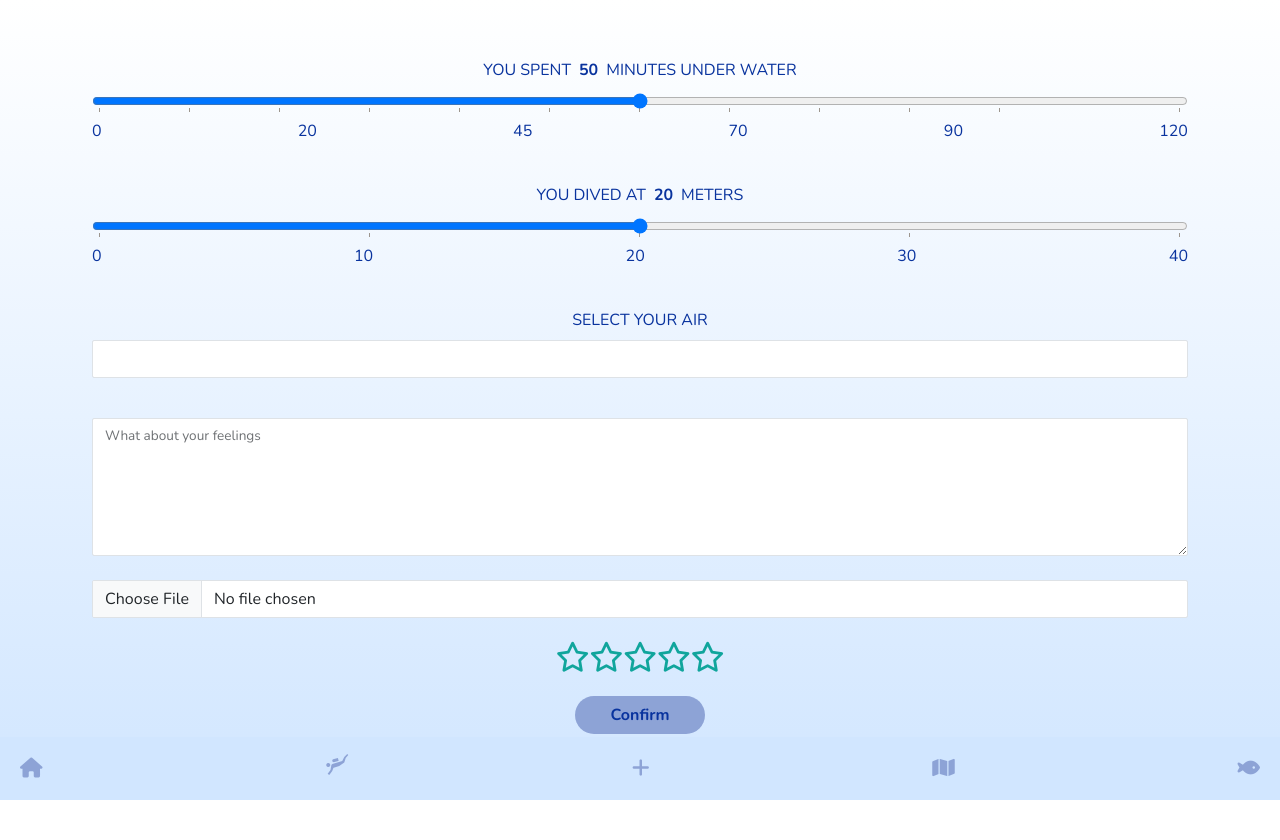
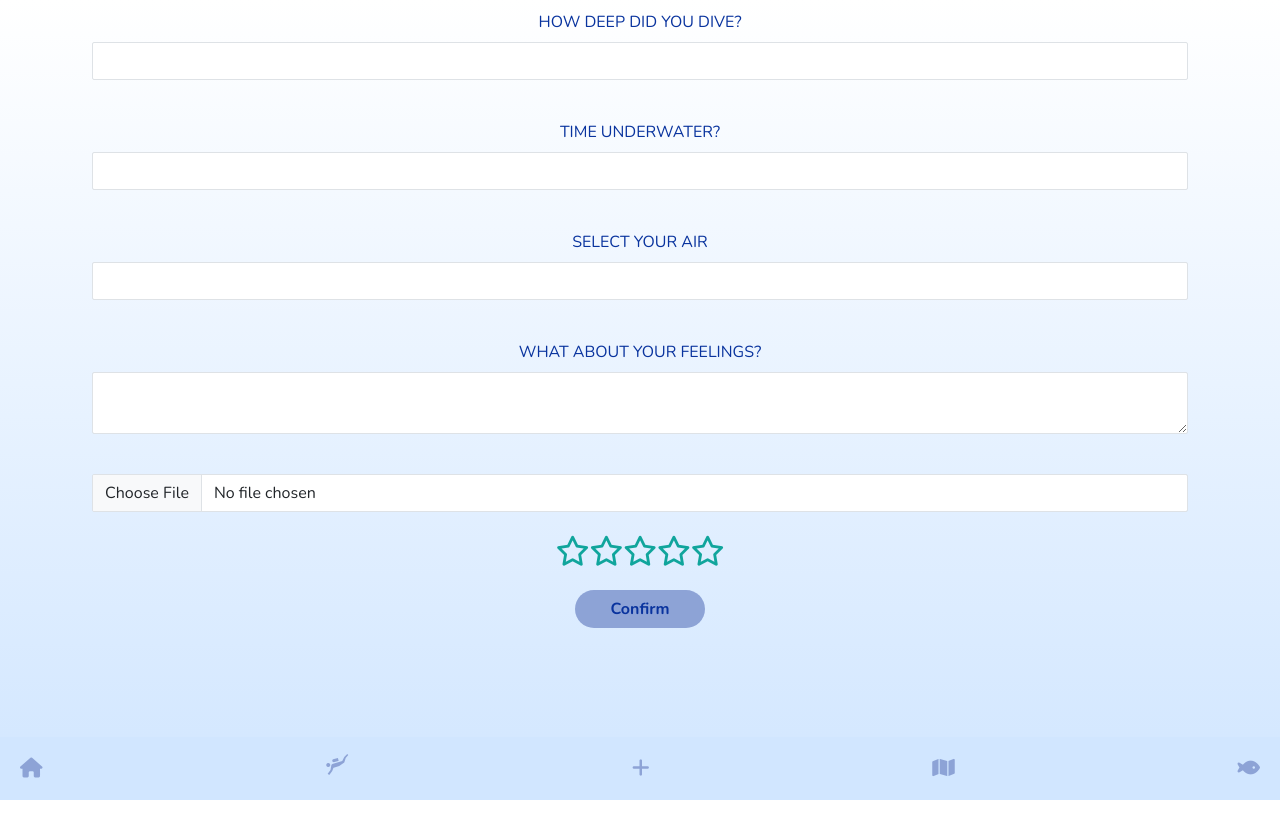
Before and after one commit to filiflow/SCUBAPRO, a Rails app: page /divings/1/participations/new in a window 1280 px wide. Shown: the top 840 px of the page. Run offline with Rails 7, Linux system fonts and the light colour scheme; a user stored in the database is signed in; data comes from the database, SQL or seed files in the repository; style sheets or scripts are compiled from the project's sources; some libraries are stand-ins or nearby versions.

Commit message:
form edit

```diff
--- a/app/assets/stylesheets/components/_titles.scss
+++ b/app/assets/stylesheets/components/_titles.scss
@@ -1,4 +1,14 @@
 .titles {
   color: $dark-blue;
   font-weight: bold;
+  margin-top: 30px;
 }
+
+.spot_name_edit{
+  color: $dark-blue;
+  font-weight: bold;
+  text-align: center;
+  justify-content: center;
+  margin-top: 30px;
+  margin-bottom: 20px;
+}
--- a/app/assets/stylesheets/pages/_home.scss
+++ b/app/assets/stylesheets/pages/_home.scss
@@ -7,6 +7,10 @@
     width: 100%;
     border-radius: 7px;
   }
+}
+
+#name_spot_caroussel{
+  color: white;
 }
 
 .stats_home {
--- a/app/views/pages/partials/_carousel.html.erb
+++ b/app/views/pages/partials/_carousel.html.erb
@@ -7,7 +7,7 @@
   <div class="carousel-inner">
     <% @spots.first(3).each_with_index do |spot, index| %>
       <div class="carousel-item <%= 'active' if index.zero? %>">
-        <div class="carousel-caption d-md-block">
+        <div id="name_spot_caroussel" class="carousel-caption d-md-block">
           <%= link_to @spots[index].name, spots_path %>
         </div>
         <%= cl_image_tag @spots[index].photo.key %>
--- a/app/views/participations/edit.html.erb
+++ b/app/views/participations/edit.html.erb
@@ -2,9 +2,10 @@
 
   <div class="container">
 
-    <h2 class="titles">Edit your diving informations : <%= @participation.diving.spot.name %></h2>
+    <h2 class="titles">Edit your diving informations:</h2>
+    <h3 class="spot_name_edit"><%= @participation.diving.spot.name %></h3>
 
-    <%= render 'participations/partials/form', participation: @participation %>
+    <%= render 'participations/partials/form_edit_participations', participation: @participation %>
 
     <br>
 
--- a/app/views/participations/new.html.erb
+++ b/app/views/participations/new.html.erb
@@ -3,7 +3,7 @@
 
   <div class="container">
 
-    <%= render "participations/partials/form" %>
+    <%= render "participations/partials/form_new_participation" %>
 
   </div>
 
--- a/app/views/participations/partials/_form.html.erb
+++ /dev/null
@@ -1,118 +0,0 @@
-
-<div class="form-container" data-controller="stars" >
-
-  <%= simple_form_for([@diving, @participation]) do |f| %>
-
-    <div class="input-case mt-5" data-controller="graduated-range">
-      <%#= f.input :diving_time, as: :range, input_html: { list:"tickmarks" }, label: "I spent", collection: 0..120 %>
-      <div class="form-label range optional">YOU SPENT  <span data-graduated-range-target="value" class="mx-2"><strong> 50 </strong></span> MINUTES UNDER WATER </div>
-
-      <div class="mb-3 range optional participation_diving_time">
-
-        <input class="numeric range optional w100"
-               list="tickmarks"
-               type="range"
-               step="1"
-               name="participation[diving_time]"
-               id="participation_diving_time"
-               data-action="graduated-range#changeValue"
-               min="0"
-               max="120">
-        <datalist id="tickmarks">
-          <option value="0"></option>
-          <option value="10"></option>
-          <option value="20"></option>
-          <option value="30"></option>
-          <option value="40"></option>
-          <option value="50"></option>
-          <option value="60"></option>
-          <option value="70"></option>
-          <option value="80"></option>
-          <option value="90"></option>
-          <option value="100"></option>
-          <option value="120"></option>
-        </datalist>
-
-        <div class="range_graduation">
-          <div>0</div>
-          <div>20</div>
-          <div>45</div>
-          <div>70</div>
-          <div>90</div>
-          <div>120</div>
-        </div>
-
-      </div>
-    </div>
-
-
-    <div class="input-case" data-controller="graduated-range">
-      <div class="form-label range optional">YOU DIVED AT  <span data-graduated-range-target="value" class="mx-2"><strong> 20 </strong></span> METERS </div>
-
-      <div class="mb-3 range optional participation_diving_time">
-
-        <input class="numeric range optional w100"
-               list="tickmarks"
-               type="range"
-               step="1"
-               name="participation[depth]"
-               id="participation_depth"
-               data-action="graduated-range#changeValue"
-               min="0"
-               max="40">
-        <datalist id="tickmarks">
-          <option value="0"></option>
-          <option value="5"></option>
-          <option value="10"></option>
-          <option value="15"></option>
-          <option value="20"></option>
-          <option value="25"></option>
-          <option value="30"></option>
-          <option value="35"></option>
-          <option value="40"></option>
-          <option value="45"></option>
-          <option value="50"></option>
-        </datalist>
-
-        <div class="range_graduation">
-          <div>0</div>
-          <div>10</div>
-          <div>20</div>
-          <div>30</div>
-          <div>40</div>
-        </div>
-
-      </div>
-    </div>
-
-
-    <div class="input-case">
-      <%= f.input :gas, label: "SELECT YOUR AIR", collection: ["air", "nitrox", "trimix", "helios", "oxygen", "argon"], include_blank: "Select the gas used" %>
-    </div>
-
-    <div class="form-floating mb-4 text optional participation_comment">
-      <textarea class="form-control text optional" rows="5" name="participation[comment]" id="participation_comment"></textarea>
-      <label class="form-label text optional" for="participation_comment">What about your feelings</label>
-    </div>
-
-    <%#= f.input :comment, wrapper_class: "form-floating mb-4", label: "What about your feelings", input_html: {rows: "5"} %>
-
-    <div class="input-case mb-4">
-      <%= f.input :photo, as: :file, label: false %>
-    </div>
-
-    <div class="stars-rating mb-4">
-      <% 5.times do |i| %>
-        <i class="fa-regular fa-star" style="color: #10A59C;" data-stars-target="rating"  data-action="click->stars#fill" data-value=<%= i + 1 %>></i>
-      <% end %>
-      <%= f.input :rating, as: :hidden, input_html: { data: {stars_target: "ratingInput"} }%>
-    </div>
-
-
-    <div class="button-container">
-      <%= f.submit value: "Confirm", class: "btn"%>
-    </div>
-
-  <% end %>
-
-</div>
--- /dev/null
+++ b/app/views/participations/partials/_form_new_participation.html.erb
@@ -0,0 +1,39 @@
+
+<div class="form-container" data-controller="stars" >
+
+  <%= simple_form_for([@diving, @participation]) do |f| %>
+
+
+    <div class="input-case">
+      <%= f.input :depth, label: "HOW DEEP DID YOU DIVE?"  %>
+    </div>
+
+    <div class="input-case">
+      <%= f.input :diving_time, html5: true, label: "TIME UNDERWATER?"%>
+    </div>
+
+    <div class="input-case">
+      <%= f.input :gas, label: "SELECT YOUR AIR", collection: ["air", "nitrox", "trimix", "helios", "oxygen", "argon"], include_blank: "Select the gas used" %>
+    </div>
+
+    <div class="input-case">
+      <%= f.input :comment, label: "WHAT ABOUT YOUR FEELINGS?"%>
+    </div>
+
+    <div class="input-case mb-4">
+      <%= f.input :photo, as: :file, label: false %>
+    </div>
+
+    <div class="stars-rating mb-4">
+      <% 5.times do |i| %>
+        <i class="fa-regular fa-star" style="color: #10A59C;" data-stars-target="rating"  data-action="click->stars#fill" data-value=<%= i + 1 %>></i>
+      <% end %>
+      <%= f.input :rating, as: :hidden, input_html: { data: {stars_target: "ratingInput"} }%>
+    </div>
+
+    <div class="button-container">
+      <%= f.submit value: "Confirm", class: "btn"%>
+    </div>
+
+  <% end %>
+</div>
--- a/config/initializers/default_meta.rb
+++ /dev/null
@@ -1 +0,0 @@
-DEFAULT_META = YAML.load_file(Rails.root.join("config/meta.yml"))
--- a/config/meta.yml
+++ /dev/null
@@ -1,4 +0,0 @@
-meta_name: "Application name"
-meta_title: "Scubapp - Le dashboard pour plongeurs sous-marins"
-meta_description: "Découvrez Scubapp, le dashboard ultime pour les plongeurs sous-marins ! Explorez les fonds marins en toute simplicité grâce à notre application innovante. Suivez vos plongées, enregistrez vos sites préférés, partagez vos expériences avec une communauté passionnée. Plongez dans l'univers de Scubapp et explorez les océans comme jamais auparavant !"
-meta_image: "banner_scubapp.png"
```
Also changed, not shown: app/helpers/meta_tags_helper.rb (deleted, +0 -15 lines), app/views/participations/partials/_form_edit_participations.html.erb (added, +39 -0 lines).
